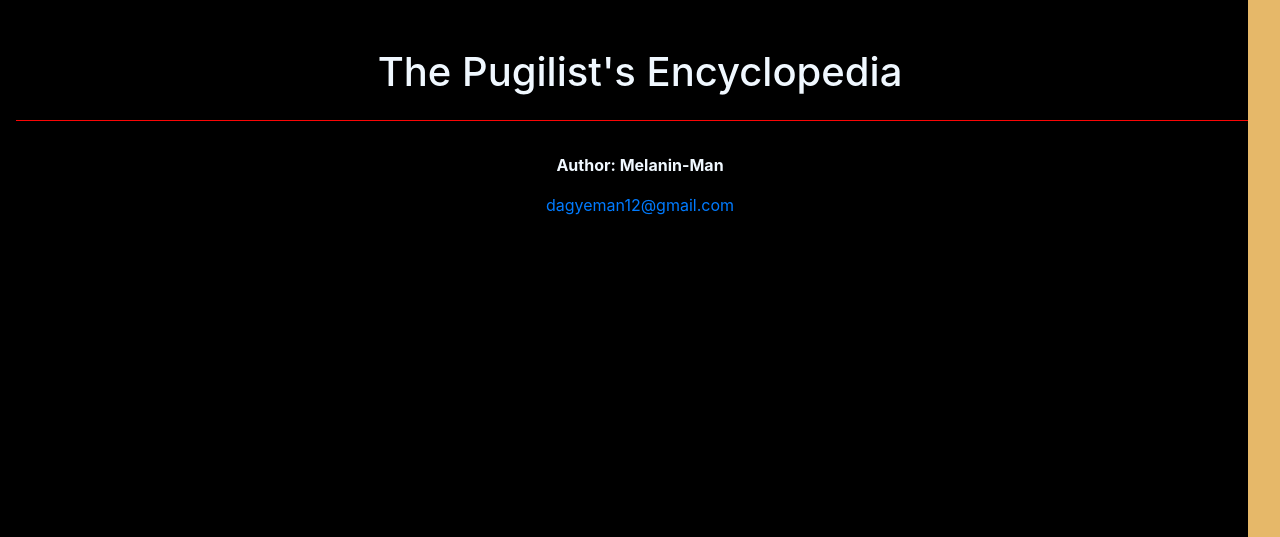
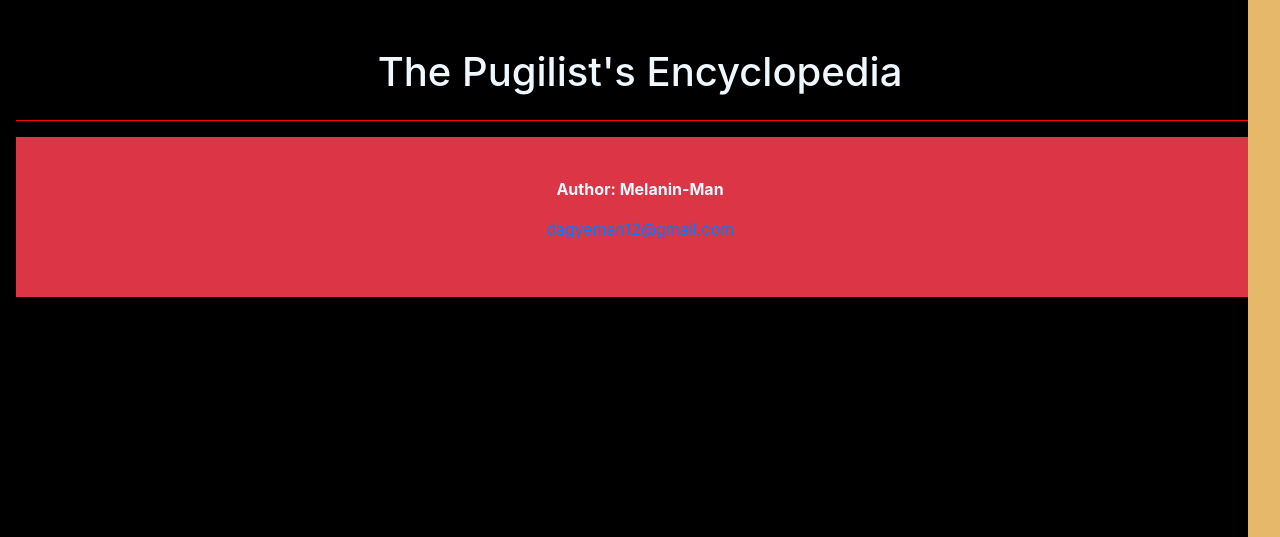
Before and after one commit to super-ghouls/Boxing-Website, a Flask app: page / in a window 1280 px wide. Shown: the part 64-601 px from the top of the page. Run offline with Flask 2, Linux system fonts and the light colour scheme; some libraries are stand-ins or nearby versions.

Commit message:
Update index.css

```diff
--- a/website/static/index.css
+++ b/website/static/index.css
@@ -170,8 +170,10 @@ hr {
     padding: 0;
 }
 
-footer{
-    margin-top: 2rem;
+footer {
+        background-color:  #dc3545!important;
+        padding: 40px;
+        min-height: 100px;
 }
 
 .kid:nth-child(2){
```
